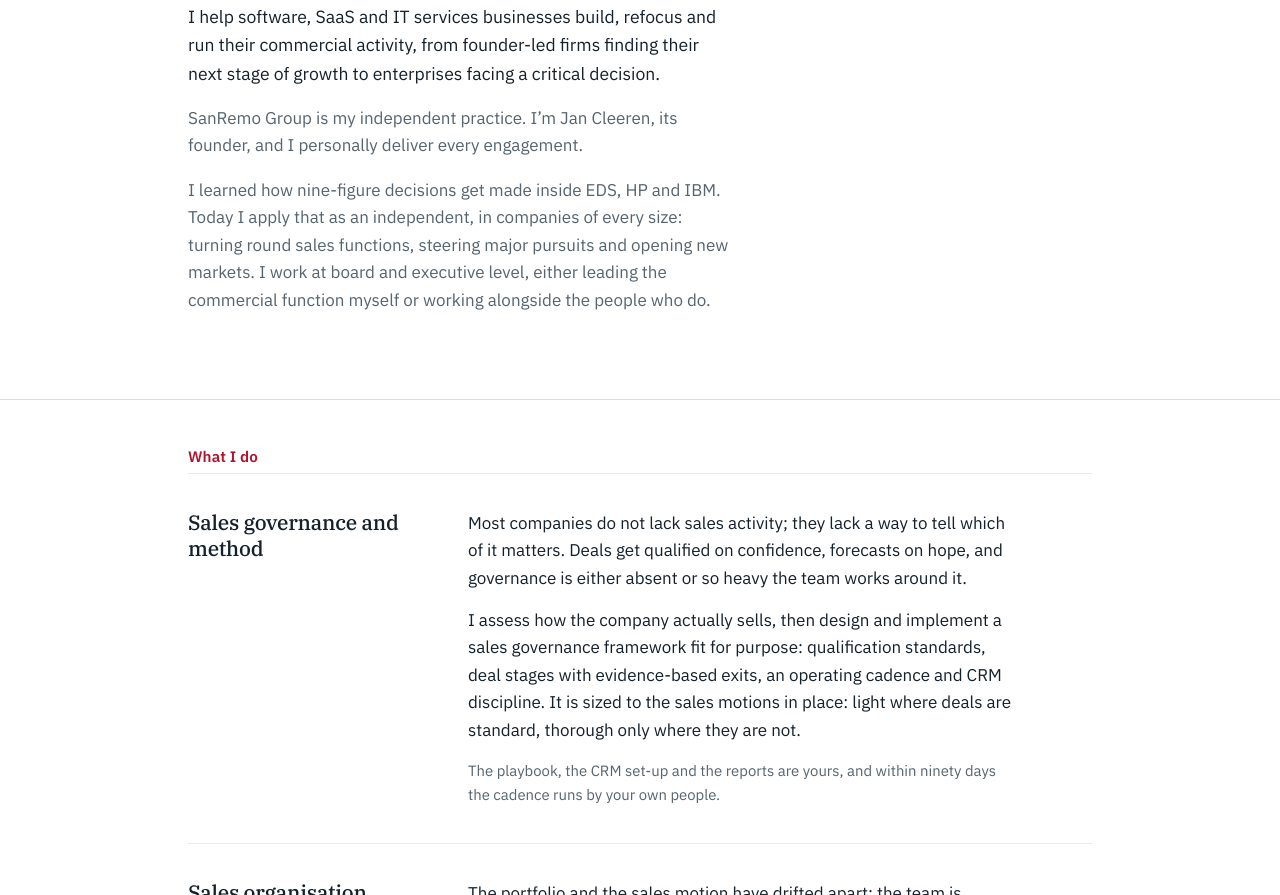
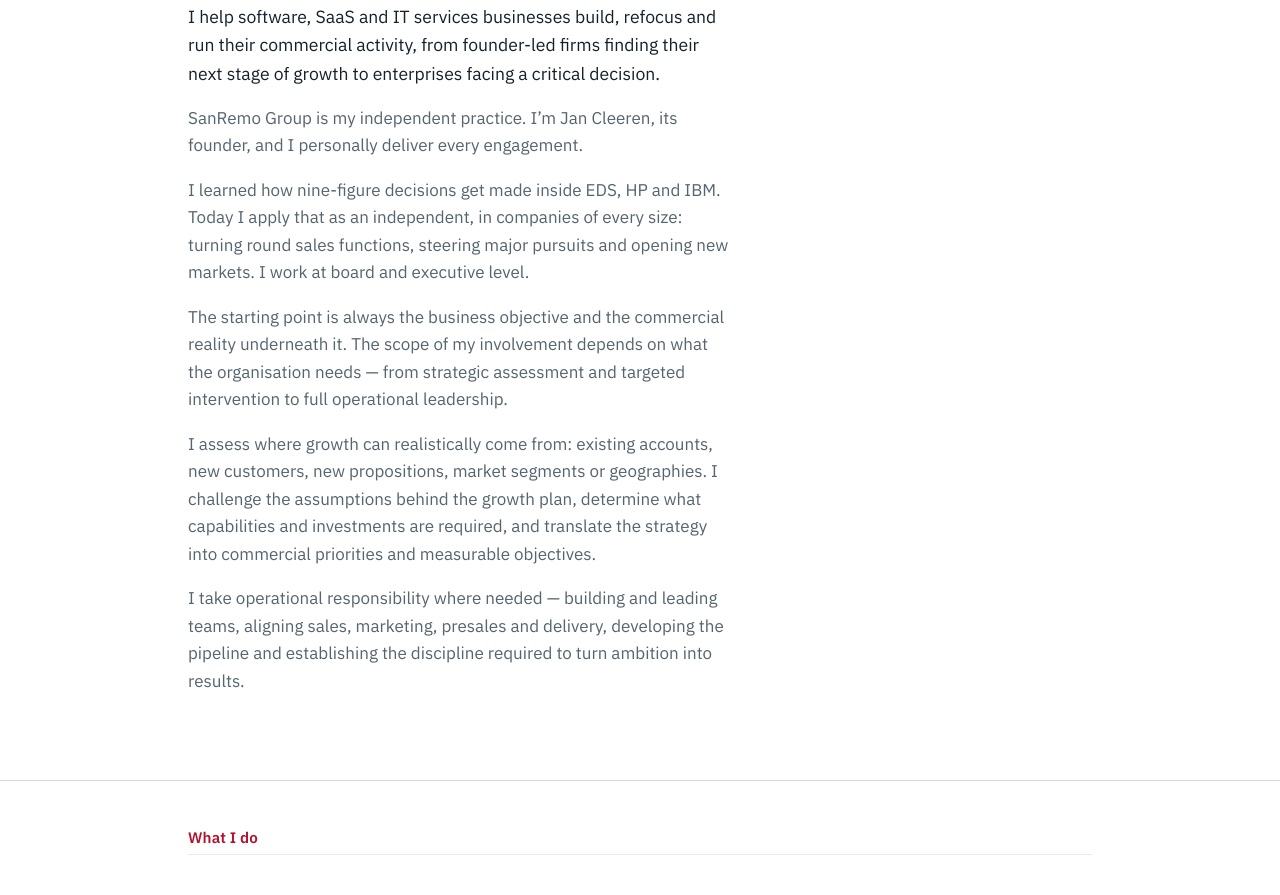
Before and after one commit to jcleeren/sanremo-site, a plain HTML site: page index.html in a window 1280 px wide. Shown: the part 335-1230 px from the top of the page. Drawn offline with Linux system fonts and the light colour scheme.

Commit message:
Opening section: add starting point and operational leadership paragraphs
Co-Authored-By: Claude Opus 5.5 <noreply@anthropic.com>
Claude-Session: https://claude.ai/code/session_01Hji5vn6WBGuZYnFHGGUPGR

```diff
--- a/index.html
+++ b/index.html
@@ -191,7 +191,10 @@ body{font-size:16px}
 <h1>Commercial leadership when it matters most.</h1>
 <p class="lead">I help software, SaaS and IT services businesses build, refocus and run their commercial activity, from founder-led firms finding their next stage of growth to enterprises facing a critical decision.</p>
 <p>SanRemo Group is my independent practice. I’m Jan Cleeren, its founder, and I personally deliver every engagement.</p>
-<p>I learned how nine-figure decisions get made inside EDS, HP and IBM. Today I apply that as an independent, in companies of every size: turning round sales functions, steering major pursuits and opening new markets. I work at board and executive level, either leading the commercial function myself or working alongside the people who do.</p>
+<p>I learned how nine-figure decisions get made inside EDS, HP and IBM. Today I apply that as an independent, in companies of every size: turning round sales functions, steering major pursuits and opening new markets. I work at board and executive level.</p>
+<p>The starting point is always the business objective and the commercial reality underneath it. The scope of my involvement depends on what the organisation needs — from strategic assessment and targeted intervention to full operational leadership.</p>
+<p>I assess where growth can realistically come from: existing accounts, new customers, new propositions, market segments or geographies. I challenge the assumptions behind the growth plan, determine what capabilities and investments are required, and translate the strategy into commercial priorities and measurable objectives.</p>
+<p>I take operational responsibility where needed — building and leading teams, aligning sales, marketing, presales and delivery, developing the pipeline and establishing the discipline required to turn ambition into results.</p>
 </div>
 
 <section id="what-i-do">
```
